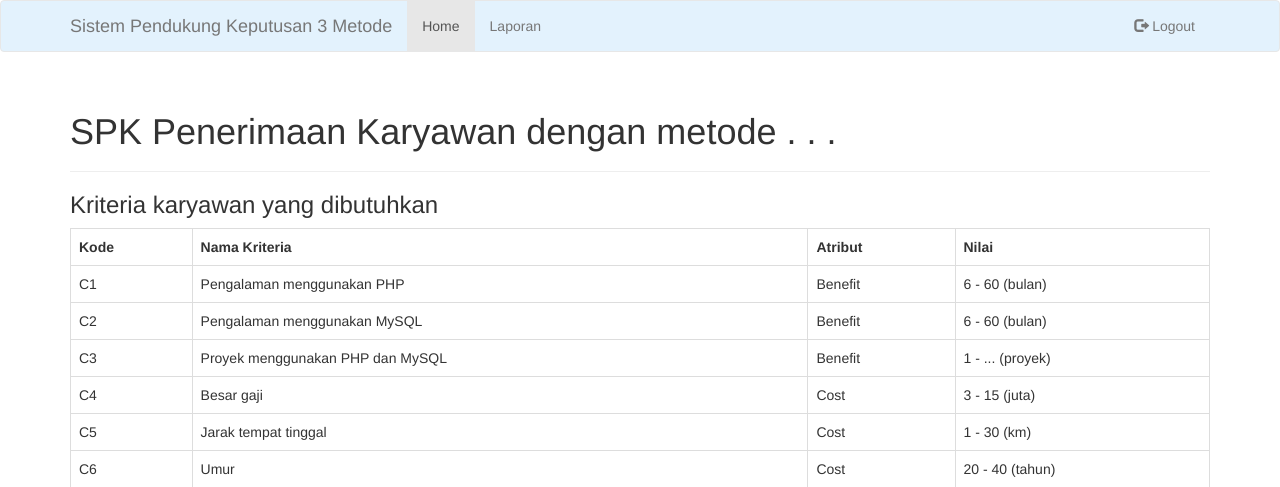
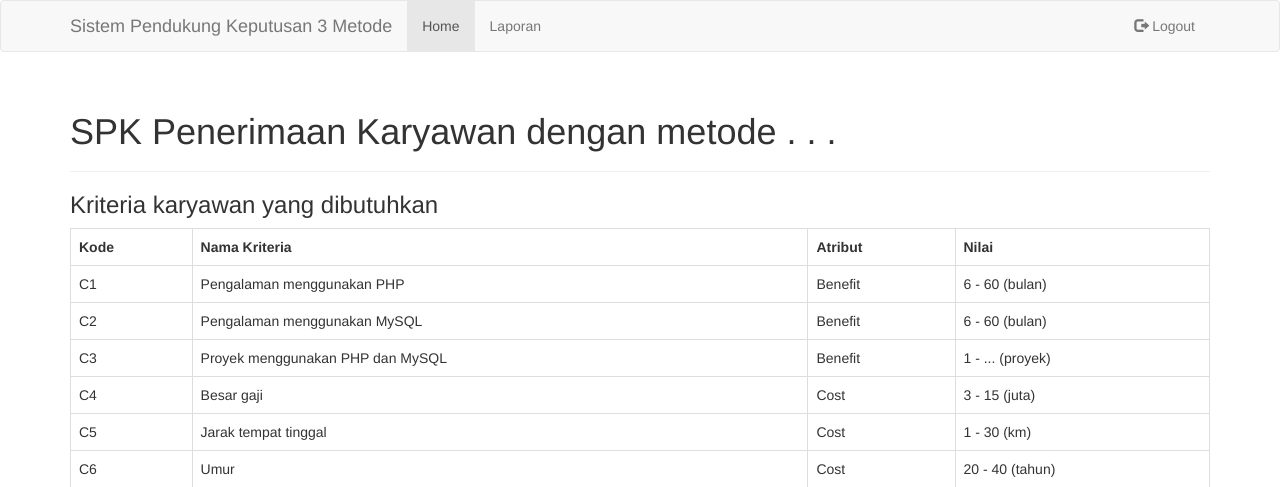
Before and after one commit to dylansanjaya/Sistem-Pendukung-Keputusan-Decision-Support-System-Dengan-3-Metode-TOPSIS-SAW-dan-WP, a PHP site: page /index.php in a window 1280 px wide. Shown: the top 487 px of the page. Run offline with PHP 8.4, Linux system fonts and the light colour scheme; a user stored in the database is signed in.

Commit message:
UnchangevFooter, Header

```diff
--- a/includes/footer.php
+++ b/includes/footer.php
@@ -1,7 +1,7 @@
 
         </div>
     </div>
-    <footer class="footer footer" style="background-color: #e3f2fd;">
+    <footer class="footer footer">
         <div class="container">
             <hr>
             <ul class="list-inline pull-right">
--- a/includes/header.php
+++ b/includes/header.php
@@ -22,7 +22,7 @@
 </head>
 
 <body>
-    <nav class="navbar navbar-default" style="background-color: #e3f2fd;">
+    <nav class="navbar navbar-default">
         <div class="container">
             <div class="navbar-header">
                 <button type="button" class="navbar-toggle collapsed" data-toggle="collapse" data-target="#bs-example-navbar-collapse-1" aria-expanded="false">
```
